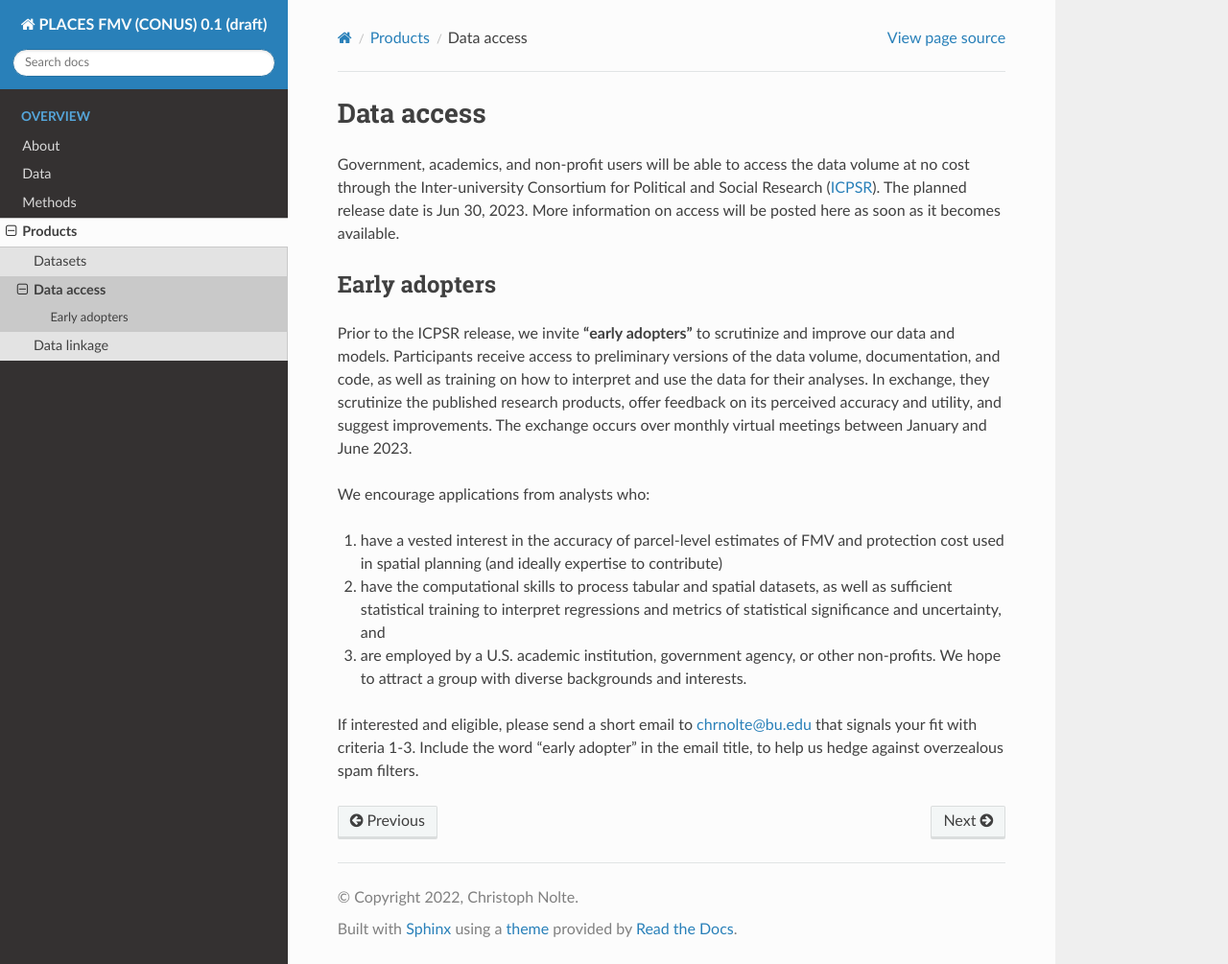
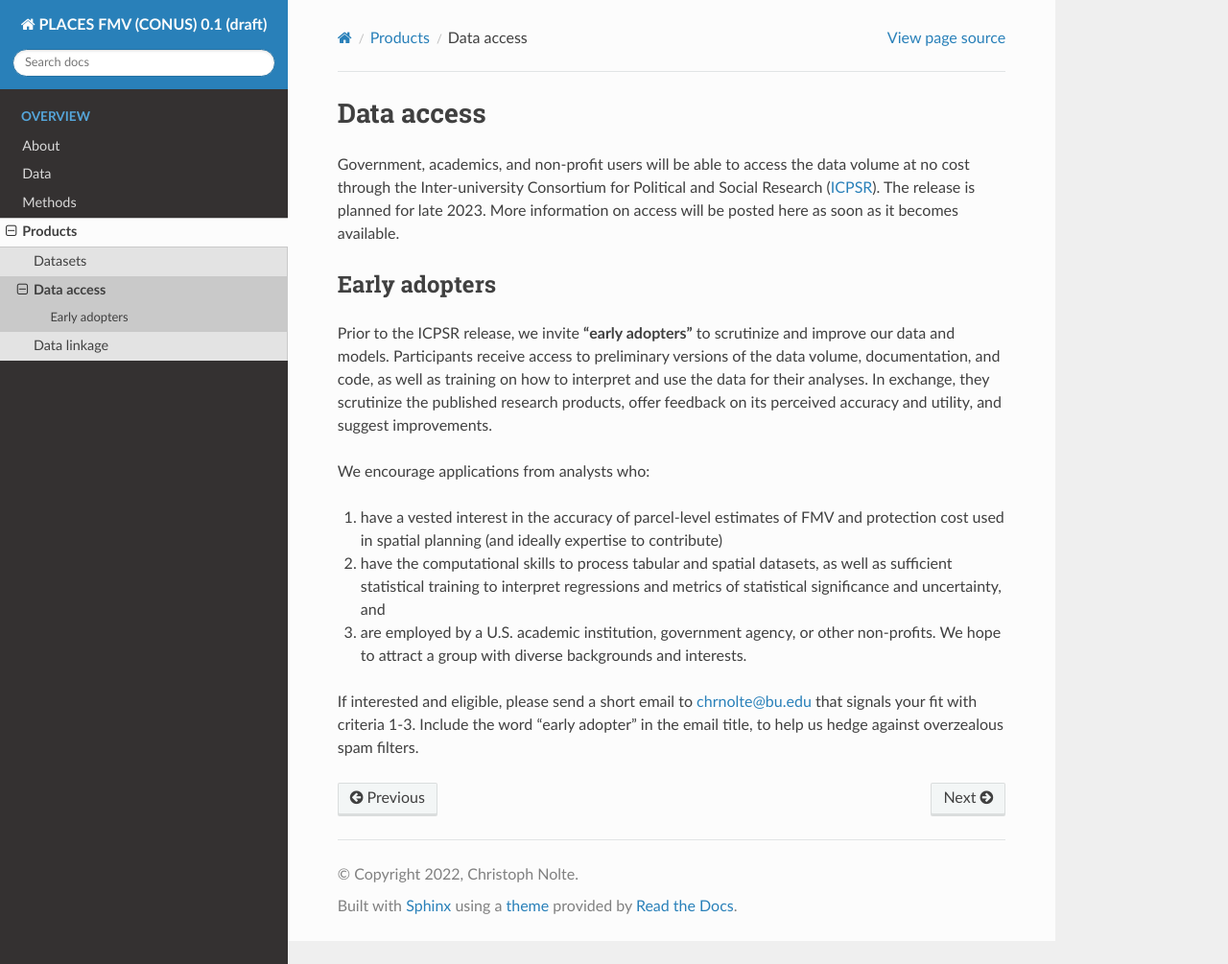
Before and after one commit to chrnolte/places-conus, a Sphinx documentation site: the page built from docs/products/access.rst, in a window 1280 px wide and 1005 px high. Shown: the whole window at 96% size. Built offline with Sphinx 7.4.7 and the Read the Docs theme 2.0.0, drawn with Linux system fonts in a browser that asks for light colours.

Commit message:
Updating dates on the Data Access page

```diff
--- a/docs/products/access.rst
+++ b/docs/products/access.rst
@@ -1,13 +1,13 @@
 Data access
 ===========
 
-Government, academics, and non-profit users will be able to access the data volume at no cost through the Inter-university Consortium for Political and Social Research (`ICPSR <https://www.icpsr.umich.edu/web/pages/>`_). The planned release date is Jun 30, 2023. More information on access will be posted here as soon as it becomes available.
+Government, academics, and non-profit users will be able to access the data volume at no cost through the Inter-university Consortium for Political and Social Research (`ICPSR <https://www.icpsr.umich.edu/web/pages/>`_). The release is planned for late 2023. More information on access will be posted here as soon as it becomes available.
 
 **************
 Early adopters
 **************
 
-Prior to the ICPSR release, we invite **“early adopters”** to scrutinize and improve our data and models. Participants receive access to preliminary versions of the data volume, documentation, and code, as well as training on how to interpret and use the data for their analyses. In exchange, they scrutinize the published research products, offer feedback on its perceived accuracy and utility, and suggest improvements. The exchange occurs over monthly virtual meetings between January and June 2023.
+Prior to the ICPSR release, we invite **“early adopters”** to scrutinize and improve our data and models. Participants receive access to preliminary versions of the data volume, documentation, and code, as well as training on how to interpret and use the data for their analyses. In exchange, they scrutinize the published research products, offer feedback on its perceived accuracy and utility, and suggest improvements.
 
 We encourage applications from analysts who:
 
```
